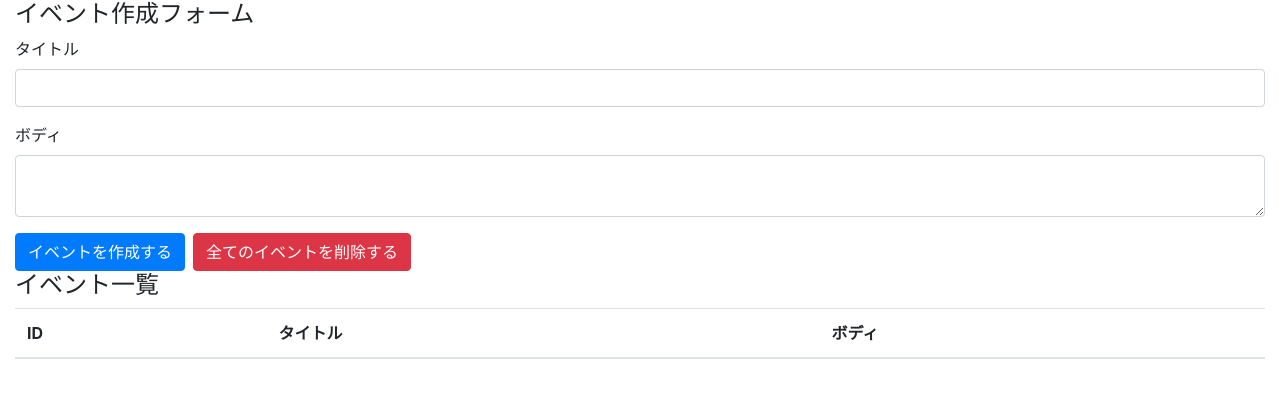
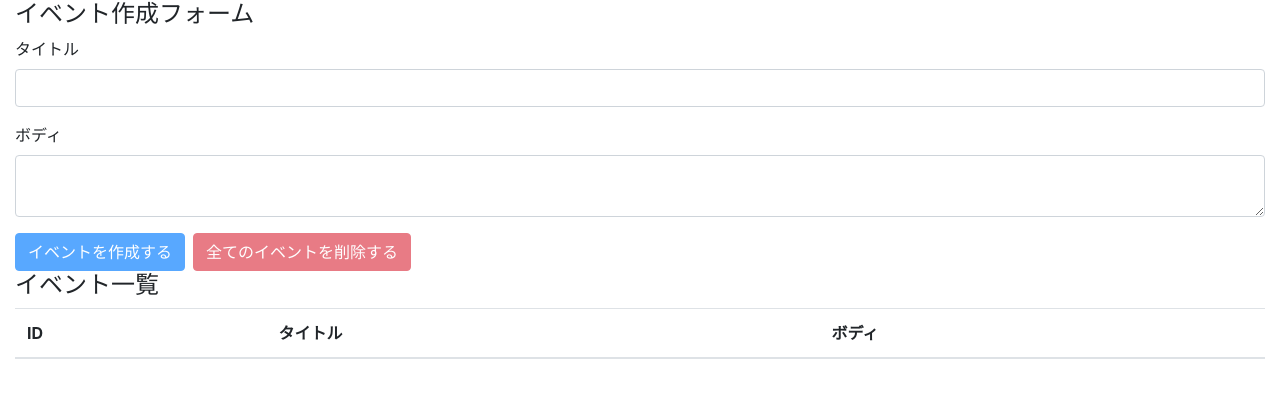
Before and after one commit to siriusjunior/react-hooks-101, a React (Create React App) app: page / in a window 1280 px wide. Shown: the top 398 px of the page. Built offline with nearby package versions, Linux system fonts and the light colour scheme.

Commit message:
[Add]イベント削除ボタン,アラート付随

```diff
--- a/src/components/App.js
+++ b/src/components/App.js
@@ -19,6 +19,15 @@
     setTitle("");
     setBody("");
   };
+  const deleteAllEvents = (e) => {
+    e.preventDefault();
+    const result = window.confirm(
+      "全てのイベントを本当に削除してよろしいですか？"
+    );
+    if (result) dispatch({ type: "DELETE_ALL_EVENTS" });
+  };
+
+  const unCeatable = (title === "") | (body === "");
 
   return (
     <div className="container-fluid">
@@ -48,10 +57,20 @@
           />
         </div>
 
-        <button className="btn btn-primary mr-2" onClick={addEvent}>
+        <button
+          className="btn btn-primary mr-2"
+          onClick={addEvent}
+          disabled={unCeatable}
+        >
           イベントを作成する
         </button>
-        <button className="btn btn-danger">全てのイベントを削除する</button>
+        <button
+          className="btn btn-danger"
+          onClick={deleteAllEvents}
+          disabled={state.length === 0}
+        >
+          全てのイベントを削除する
+        </button>
       </form>
 
       <h4>イベント一覧</h4>
--- a/src/components/Event.js
+++ b/src/components/Event.js
@@ -3,7 +3,10 @@
   // Eventコンポーネントごとのクリックイベントにidが扱えるようにするために抽出
   const id = event.id;
   const handleClickDelete = () => {
-    dispatch({ type: "DELETE_EVENT", id });
+    const result = window.confirm(
+      `イベント(id=${id}})を削除してよろしいですか？`
+    );
+    if (result) dispatch({ type: "DELETE_EVENT", id });
   };
 
   return (
--- a/src/reducers/index.js
+++ b/src/reducers/index.js
@@ -22,7 +22,7 @@
       // stateの配列に新規オブジェクトを追加
       return [...state, { id, ...event }];
     case "DELETE_EVENT":
-      // state内の配列をfilterして抽出して配列構築
+      // state内の配列のうち該当要素を除外(filter)して配列構築
       return state.filter((obj) => obj.id !== action.id);
     case "DELETE_ALL_EVENTS":
       return [];
```
